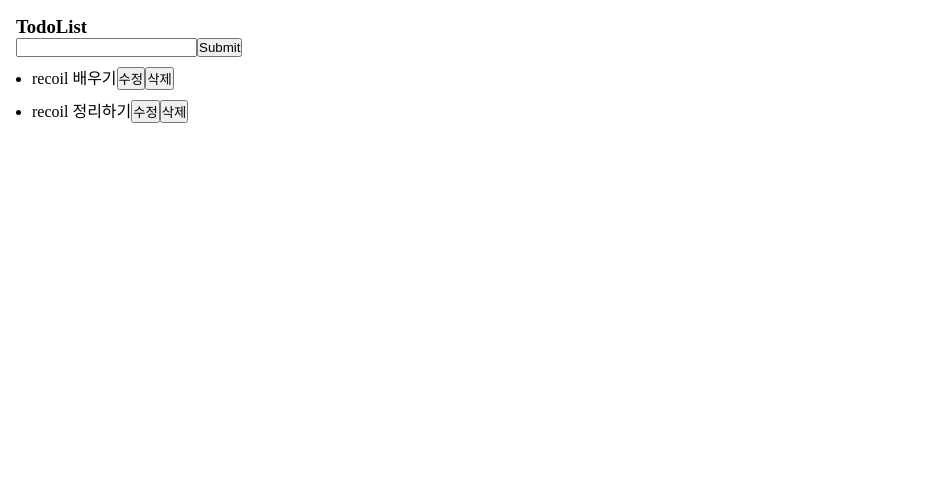
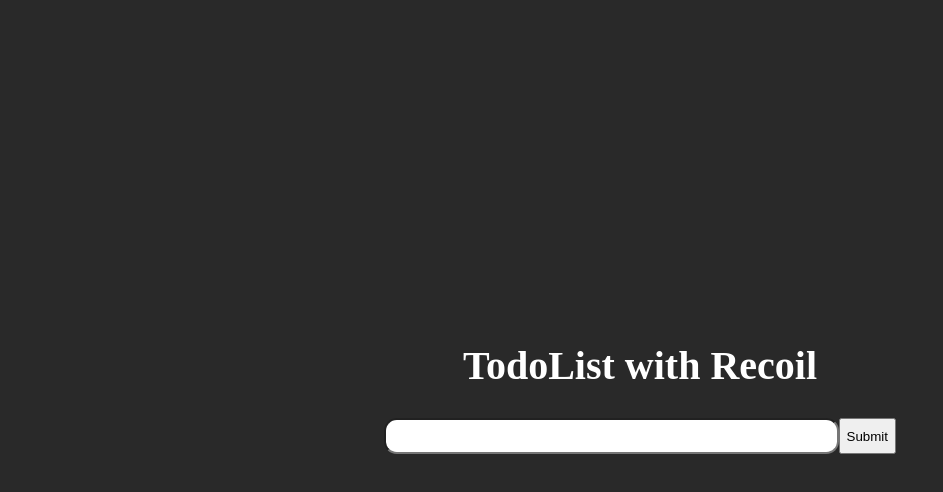
Before and after one commit to Lee-Sang-Beom/study_recoil, a React (Create React App) app: page / in a window 1280 px wide. Shown: the top 492 px of the page, without its empty margins (0-943 px from the left). Built offline with nearby package versions, Linux system fonts and the light colour scheme.

Commit message:
add css 1/2 (reset css ~ todolist input css

```diff
--- a/src/components/Todolist/TodoItem.jsx
+++ b/src/components/Todolist/TodoItem.jsx
@@ -8,7 +8,6 @@
 export default function TodoItem({ todo }) {
   const [isEdit, setIsEdit] = useState(false);
   const [textList, setTextList] = useRecoilState(textListAtom);
-  const textListidx = textList.findIndex((text) => text.id === todo.id);
 
   // notify를 위한 input에서 focus 벗어남 발생 시, 자동으로 edit mode 종료
   const ref = useRef(false);
--- a/src/components/Todolist/Todolist.jsx
+++ b/src/components/Todolist/Todolist.jsx
@@ -3,11 +3,11 @@
 import TodoItem from "./TodoItem";
 
 export default function Todolist() {
-
   // useRecoilState : store/index.js에 선언한 atom 접근 및 사용
   const [textList, setTextList] = useRecoilState(textListAtom);
   const [text, setText] = useRecoilState(textAtom);
 
+  // 새로운 todoItem 작성을 위한 input event 처리
   const onChange = (e) => {
     const { value } = e.target;
     setText(value);
@@ -25,9 +25,9 @@
   };
 
   return (
-    <div>
-      <h3>TodoList</h3>
-      <form onSubmit={onSubmit}>
+    <div className="list_wrap">
+      <h1>TodoList with Recoil</h1>
+      <form className="list_form" onSubmit={onSubmit}>
         <input value={text} onChange={onChange} />
         <button type="submit">Submit</button>
       </form>
--- a/src/hook/useOnClickOutside.js
+++ b/src/hook/useOnClickOutside.js
@@ -1,4 +1,4 @@
-import { useState, useEffect, useRef } from "react";
+import {  useEffect } from "react";
 // // Usage
 // function App() {
 //   // Create a ref that we add to the element for which we want to detect outside clicks
--- a/src/index.css
+++ b/src/index.css
@@ -1,11 +1,84 @@
-*{
-  margin:0;
-  padding:0;
-  box-sizing: border-box;
+/* reset */
+html, body, div, span, applet, object, iframe,
+h1, h2, h3, h4, h5, h6, p, blockquote, pre,
+a, abbr, acronym, address, big, cite, code,
+del, dfn, em, img, ins, kbd, q, s, samp,
+small, strike, strong, sub, sup, tt, var,
+b, u, i, center,
+dl, dt, dd, ol, ul, li,
+fieldset, form, label, legend,
+table, caption, tbody, tfoot, thead, tr, th, td,
+article, aside, canvas, details, embed,
+figure, figcaption, footer, header, hgroup,
+menu, nav, output, ruby, section, summary,
+time, mark, audio, video {
+  margin: 0;
+  padding: 0;
+  border: 0;
+  font-size: 100%;
+  font: inherit;
+  vertical-align: baseline;
 }
 
-.container{
-  width: calc(100% - 2rem);
-  height: calc(100vh - 2rem);
-  padding:1rem;
+/* HTML5 display-role reset for older browsers */
+article, aside, details, figcaption, figure,
+footer, header, hgroup, menu, nav, section {
+  display: block;
 }
+
+body {
+  line-height: 1;
+}
+
+ol, ul {
+  list-style: none;
+}
+
+blockquote, q {
+  quotes: none;
+}
+
+blockquote:before, blockquote:after,
+q:before, q:after {
+  content: "";
+  content: none;
+}
+
+table {
+  border-collapse: collapse;
+  border-spacing: 0;
+}
+
+#root {
+  width: 100%;
+  height: 100vh;
+}
+#root .container {
+  background-color: rgb(41, 41, 41);
+  width: 100%;
+  height: 100%;
+}
+
+.list_wrap {
+  height: 100%;
+  display: flex;
+  flex-direction: column;
+  align-items: center;
+  justify-content: center;
+}
+.list_wrap h1 {
+  color: #ffffff;
+  font-size: 2.5rem;
+  font-weight: 700;
+}
+.list_wrap .list_form {
+  width: 40%;
+  margin-top: 2rem;
+  display: flex;
+  justify-content: space-around;
+}
+.list_wrap .list_form input {
+  border-radius: 0.8rem;
+  width: 100%;
+  height: 30px;
+}/*# sourceMappingURL=index.css.map */
--- /dev/null
+++ b/src/index.scss
@@ -0,0 +1,84 @@
+/* reset */
+html, body, div, span, applet, object, iframe,
+h1, h2, h3, h4, h5, h6, p, blockquote, pre,
+a, abbr, acronym, address, big, cite, code,
+del, dfn, em, img, ins, kbd, q, s, samp,
+small, strike, strong, sub, sup, tt, var,
+b, u, i, center,
+dl, dt, dd, ol, ul, li,
+fieldset, form, label, legend,
+table, caption, tbody, tfoot, thead, tr, th, td,
+article, aside, canvas, details, embed,
+figure, figcaption, footer, header, hgroup,
+menu, nav, output, ruby, section, summary,
+time, mark, audio, video {
+	margin: 0;
+	padding: 0;
+	border: 0;
+	font-size: 100%;
+	font: inherit;
+	vertical-align: baseline;
+}
+/* HTML5 display-role reset for older browsers */
+article, aside, details, figcaption, figure,
+footer, header, hgroup, menu, nav, section {
+	display: block;
+}
+body {
+	line-height: 1;
+}
+ol, ul {
+	list-style: none;
+}
+blockquote, q {
+	quotes: none;
+}
+blockquote:before, blockquote:after,
+q:before, q:after {
+	content: '';
+	content: none;
+}
+table {
+	border-collapse: collapse;
+	border-spacing: 0;
+}
+
+#root{
+  width: 100%;
+  height: 100vh;
+
+  .container{
+	background-color: rgb(41, 41, 41);
+	width: 100%;
+	height: 100%;
+  }
+
+}
+
+
+.list_wrap{
+  height: 100%;
+  display :flex;
+  flex-direction: column;
+  align-items: center;
+  justify-content: center;
+
+  h1{
+	color: #ffffff;
+	font-size : 2.5rem;
+	font-weight: 700;
+  }
+
+  .list_form{
+	width: 40%;
+	margin-top: 2rem;
+	display: flex;
+	justify-content: space-around;
+
+	input{
+		border-radius: 0.8rem;
+		width: 100%;
+		height: 30px;
+	}
+  }
+}
--- a/src/store/index.js
+++ b/src/store/index.js
@@ -1,11 +1,10 @@
-import { atom, selector } from "recoil";
+import { atom } from "recoil";
 
 // todoList가 담길 배열
 export const textListAtom = atom({
   key: "textListAtom", // unique ID
   default: [
-    {id: 0, text:'recoil 배우기'},
-    {id: 1, text:'recoil 정리하기'},
+
   ], // default value
 });
 
```
Also changed, not shown: 1 other file (tests, documents, lock files or other folders).
